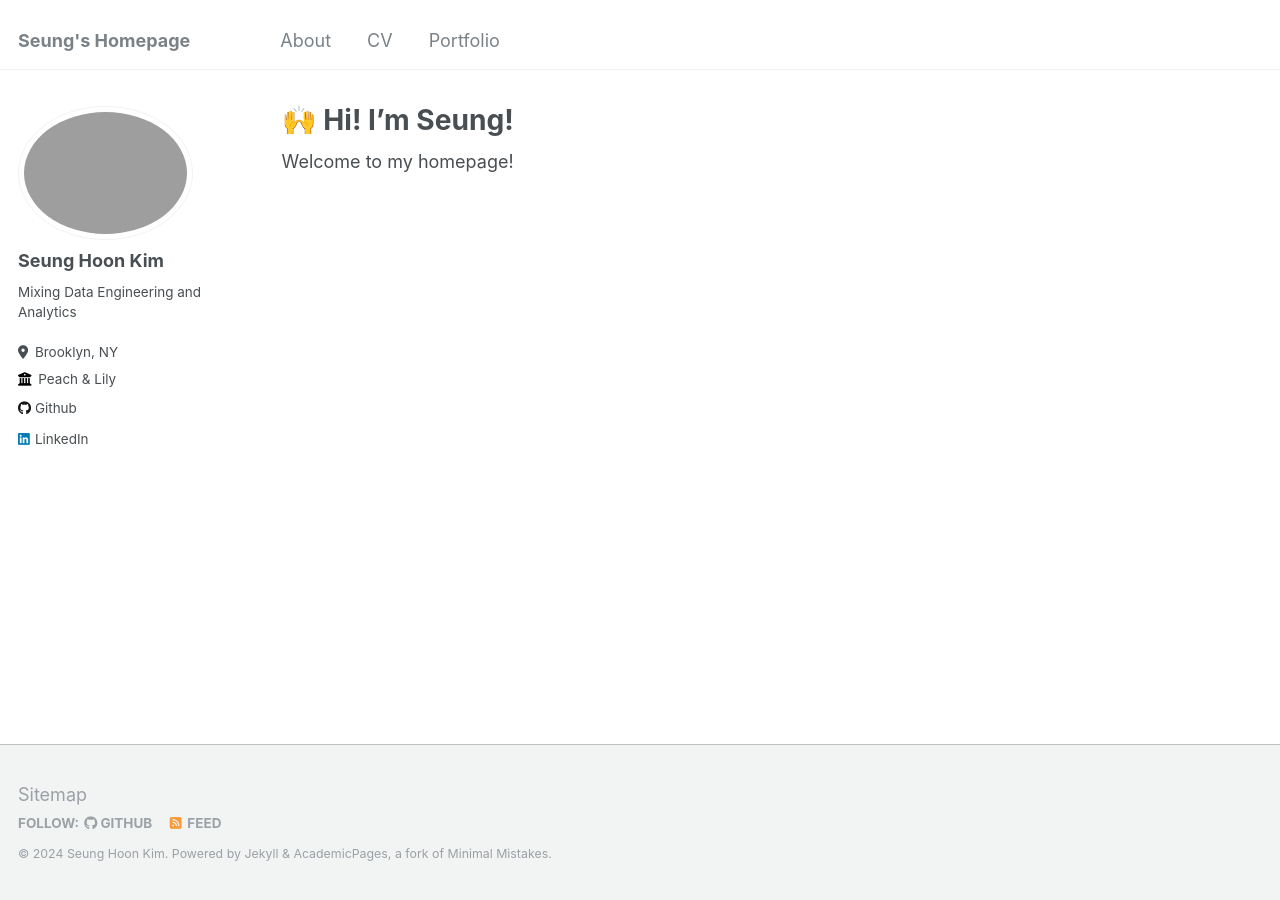
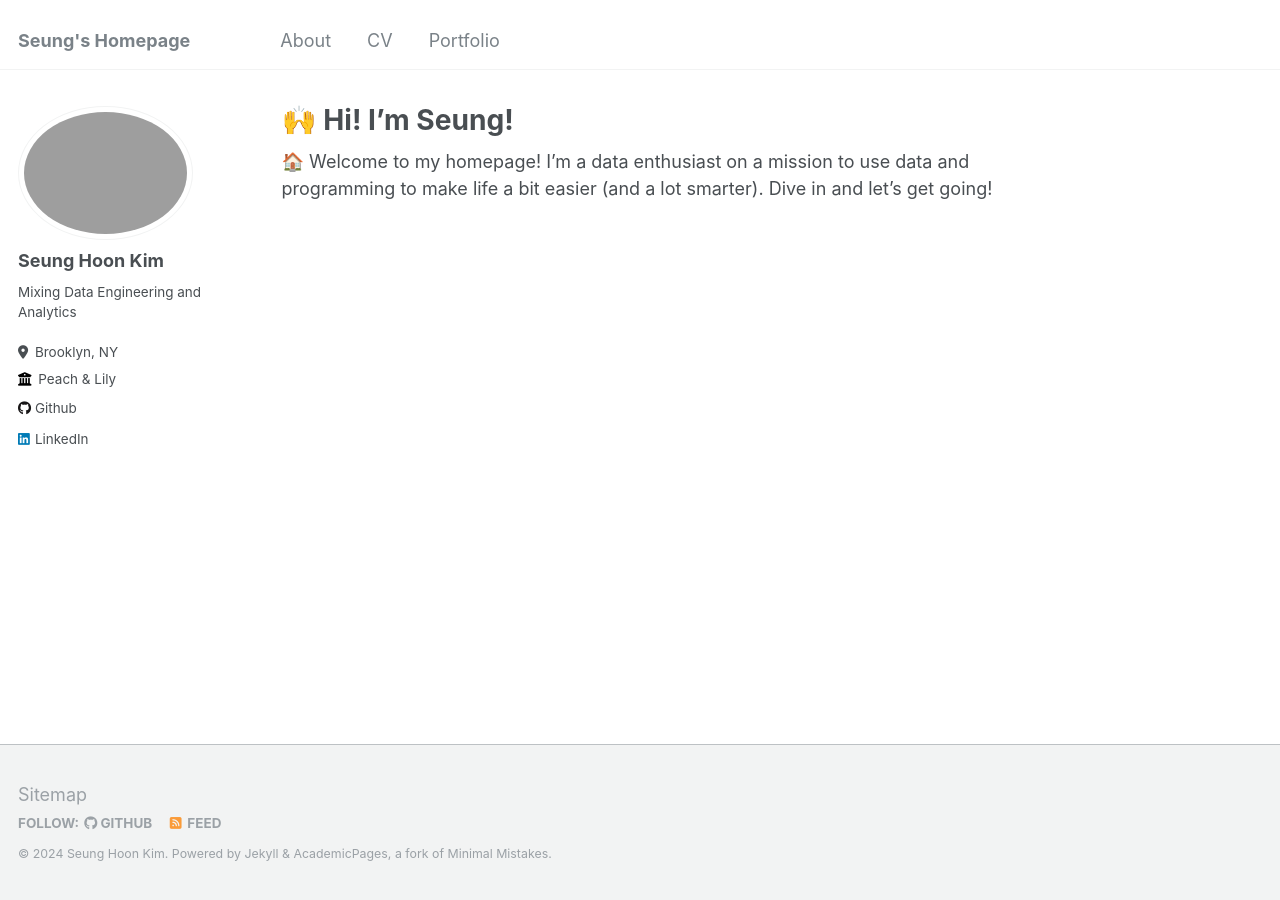
Before and after one commit to seunghoonkim1/seunghoonkim1.github.io, a Jekyll site: the page built from _pages/about.md, in a window 1280 px wide. Built offline with Jekyll 4.4.1, drawn with Linux system fonts in a browser that asks for light colours.

Commit message:
changed message

```diff
--- a/_pages/about.md
+++ b/_pages/about.md
@@ -8,4 +8,5 @@ redirect_from:
   - /about.html
 ---
 
-Welcome to my homepage!
+🏠 Welcome to my homepage!
+I'm a data enthusiast on a mission to use data and programming to make life a bit easier (and a lot smarter). Dive in and let's get going!
```
